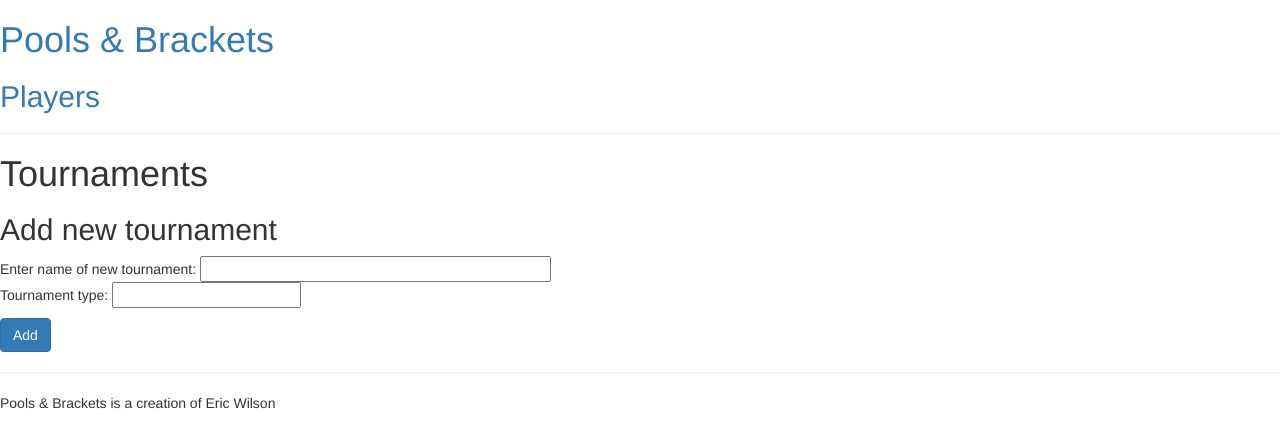
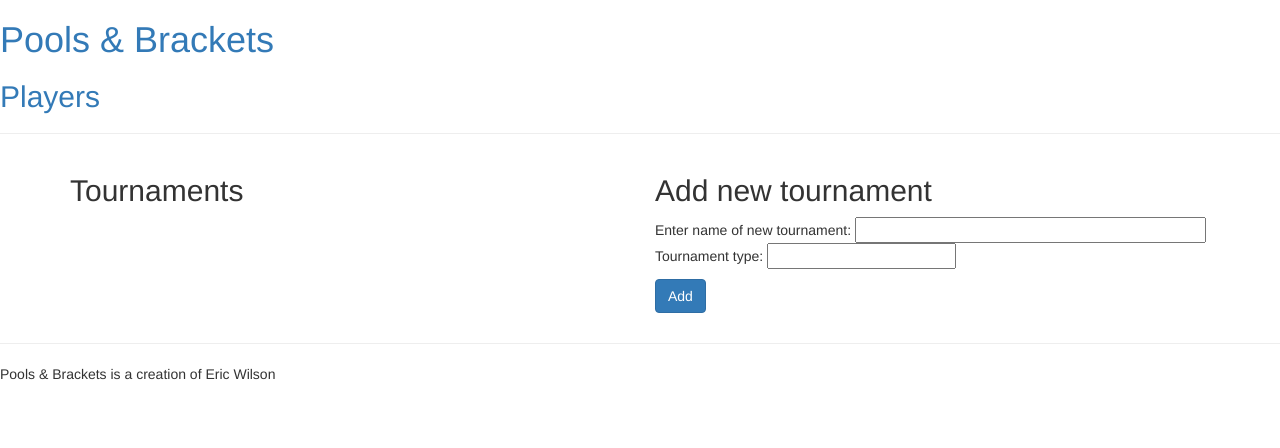
Before and after one commit to ewilson/tournament, a Flask app: page / in a window 1280 px wide. Shown: the top 448 px of the page. Run offline with Flask 2, Linux system fonts and the light colour scheme; data that the repository does not hold is empty; some libraries are stand-ins or nearby versions.

Commit message:
Added column classes to index and play-tournament

```diff
--- a/app/templates/index.html
+++ b/app/templates/index.html
@@ -1,15 +1,18 @@
 {% extends 'base.html' %}
 {% block content %}
-<h1>Tournaments</h1>
 
+<div class="container">
+  <div class="row">
+    <div class="col-md-6">
+      <h2>Tournaments</h2>
       {% for tournament in tournaments %}
 	<a href="{{url_for('tournament', id = tournament.id)}}">
 	  <p>{{tournament.description}} started on {{tournament.start_date}}</p>
 	</a>
       {% endfor %}
-
+    </div>
+    <div class="col-md-6">
       <h2>Add new tournament</h2>
-
       <form action="" method="post" name="tournament">
 	{{form.hidden_tag()}}
 	<p>
@@ -18,5 +21,8 @@
 	</p>
 	<p><button type="submit" class="btn btn-primary">Add</button></p>
       </form>
+    </div>
+  </div>
+</div>
 
 {% endblock %}
```
Also changed, not shown: app/templates/play-tournament.html (+6 -2 lines). Lines whose indentation alone changed are shown as unchanged.
